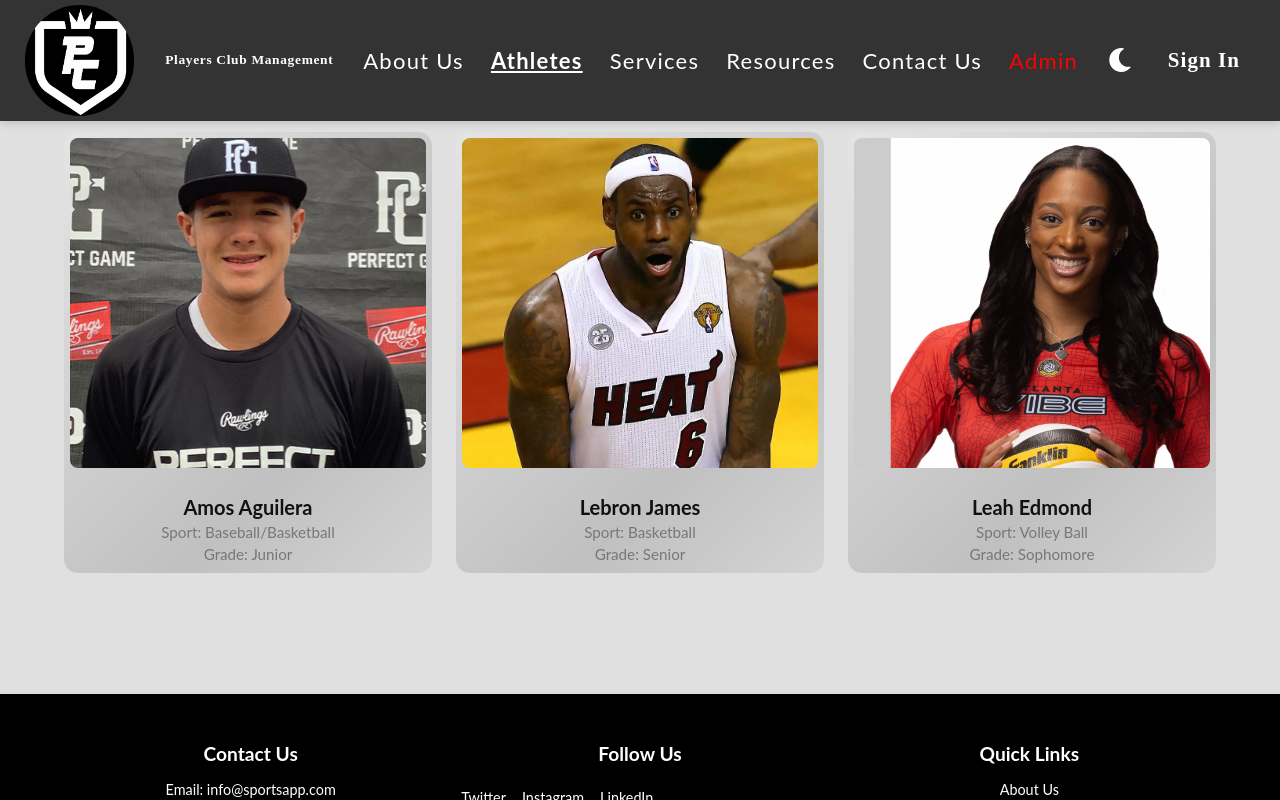
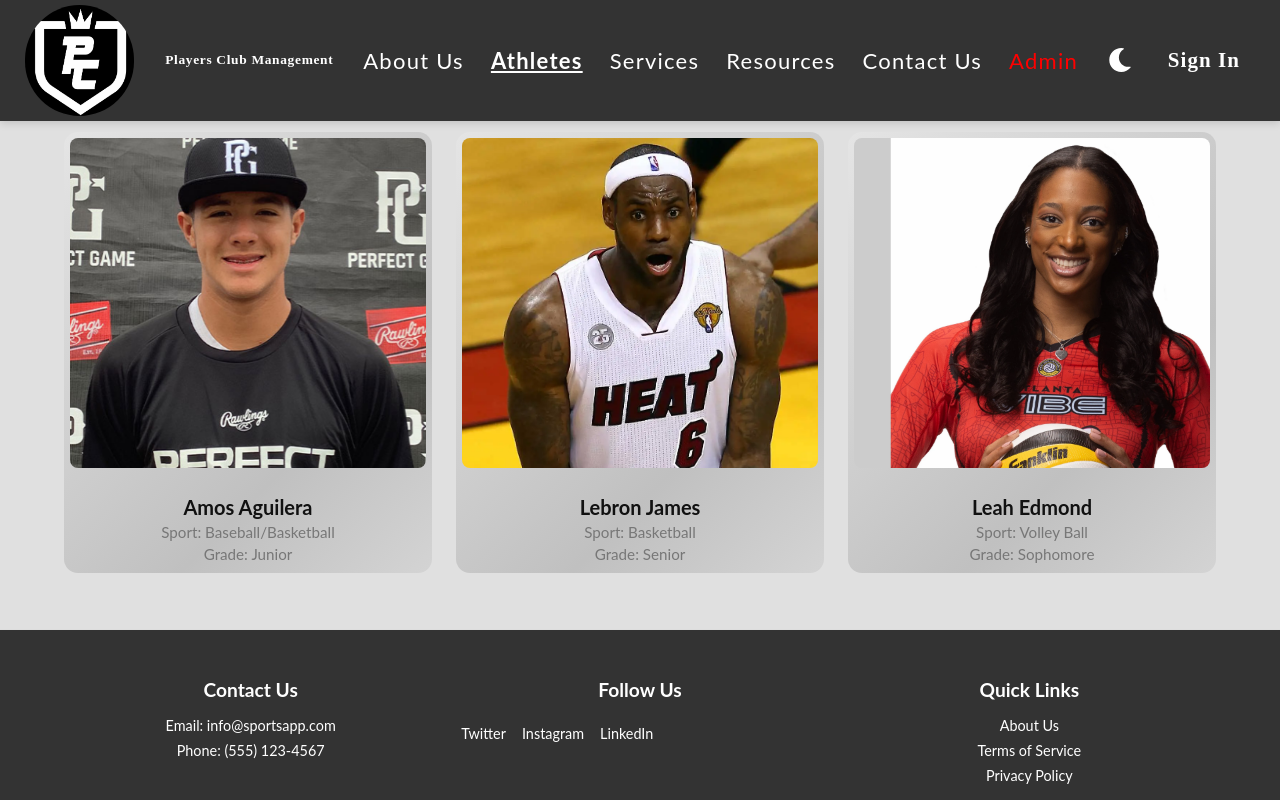
Before and after one commit to DerickT02/Sports-App, a React (Vite) app in the folder frontend/: page /athletes in a window 1280 px wide. Built offline with nearby package versions, Linux system fonts and the light colour scheme.

Commit message:
night/day mode update for navbar

```diff
--- a/frontend/src/pages/athletes/Portfolio.tsx
+++ b/frontend/src/pages/athletes/Portfolio.tsx
@@ -14,6 +14,7 @@
   color: var(--color-text);
   font-family: 'Lato', sans-serif;
 `;
+
 
 const Header = styled.div`
   display: flex;
--- a/frontend/src/pages/contact/index.tsx
+++ b/frontend/src/pages/contact/index.tsx
@@ -1,5 +1,6 @@
 import React, { useState } from 'react';
 import styled from 'styled-components';
+import Footer from '../../components/Footer';
 
 /* ---------- Styled Components ---------- */
 const Page = styled.div`
@@ -120,6 +121,7 @@
   };
 
   return (
+    <>
     <Page>
       <Title>Contact Us</Title>
 
@@ -181,6 +183,8 @@
         </InquiryForm>
       </FormSection>
     </Page>
+    <Footer/>
+    </>
   );
 };
 
--- a/frontend/src/pages/homepage/HomePage.css
+++ b/frontend/src/pages/homepage/HomePage.css
@@ -182,17 +182,33 @@
 
 }
 
+html, body {
+  height: 100%;
+  margin: 0;
+}
+
+#root /* or your top-level wrapper */ {
+  display: flex;
+  flex-direction: column;
+  min-height: 100vh;
+}
+
+main /* whatever wraps your page’s content */ {
+  flex: 1;           /* take up all available space */
+}
+
+/* your footer can now stay static in flow */
 .homepage-footer {
-  background-color: #000000;
+  background-color: var(--color-text);
+  color: var(--color-surface);
   padding: 3rem 2rem 1rem;
-  margin-top: 4rem;
   border-top: 1px solid var(--color-border);
+  /* remove the hacky full-width offsets */
+  position: relative;
   width: 100vw;
-  position: relative;
   left: 50%;
-  right: 50%;
   margin-left: -50vw;
-  margin-right: -50vw;
+  /* no margin-top needed because main is pushing it down */
 }
 
 .footer-content {
@@ -211,14 +227,14 @@
 }
 
 .footer-section h4 {
-  color: #ffffff;
+  color: var(--color-surface);
   font-size: 1.2rem;
   margin-bottom: 1rem;
   font-family: 'Lato', sans-serif;
 }
 
 .footer-section p {
-  color: #ffffff;
+  color: var(--color-surface);
   margin-bottom: 0.5rem;
   font-size: 0.9rem;
 }
@@ -231,7 +247,7 @@
 }
 
 .social-links a {
-  color: #ffffff;
+  color: var(--color-surface);
   text-decoration: none;
   font-size: 0.9rem;
   transition: color 0.3s ease;
@@ -244,7 +260,7 @@
 
 .footer-section a {
   display: block;
-  color: #ffffff;
+  color: var(--color-surface);
   text-decoration: none;
   margin-bottom: 0.5rem;
   font-size: 0.9rem;
@@ -263,6 +279,8 @@
 }
 
 .footer-bottom p {
-  color: #ffffff;
+  margin: 0;
+  padding: 0;
+  color: var(--color-surface);
   font-size: 0.8rem;
 }
```
